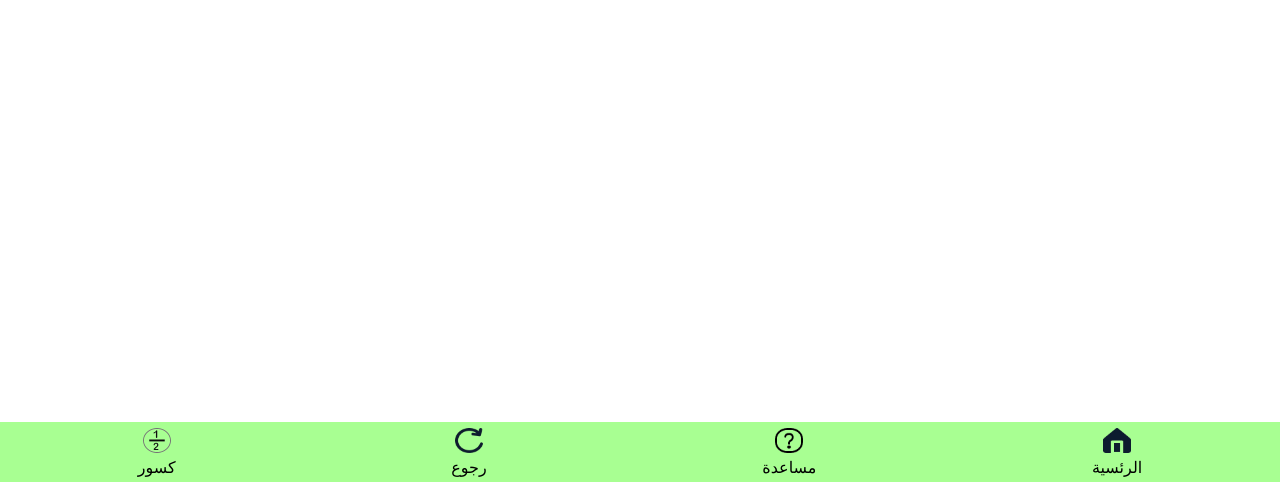
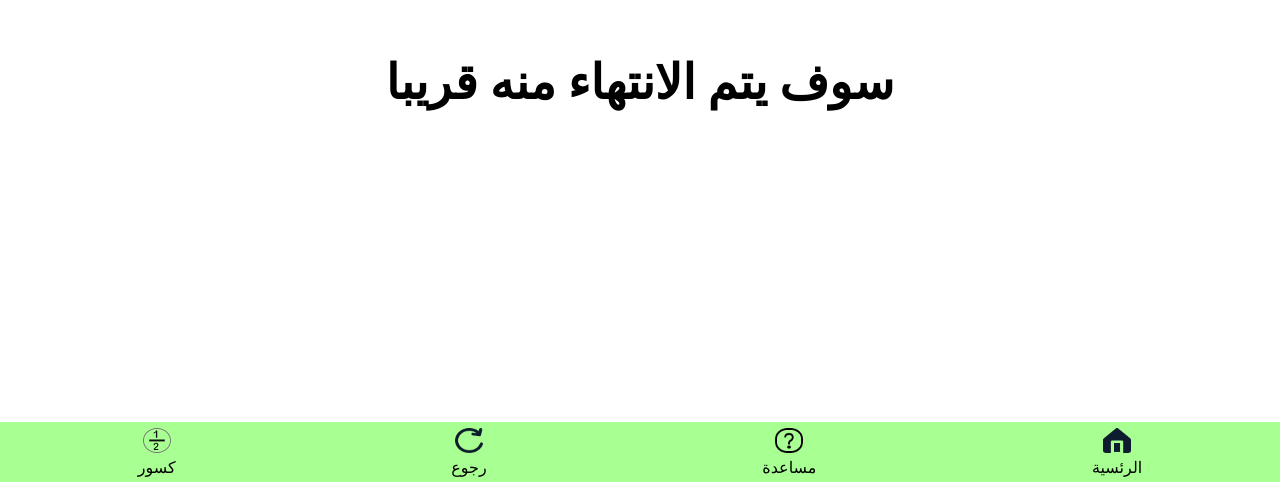
Before and after one commit to TryOmar/qiasat-aradi, a plain HTML site: page Page2/index.html in a window 1280 px wide. Shown: the part 318-800 px from the top of the page. Drawn offline with Linux system fonts and the light colour scheme.

Commit message:
Adding big text Finishing soon in the page 2

```diff
--- a/Page2/index.html
+++ b/Page2/index.html
@@ -1,12 +1,17 @@
 <!DOCTYPE html>
 <html lang="en">
+
 <head>
   <meta charset="UTF-8">
   <meta name="viewport" content="width=device-width, initial-scale=1.0">
   <link rel="stylesheet" href="../nav.css">
   <title>Document</title>
 </head>
+
 <body>
+  <div style="position: absolute; top: 50%; left: 50%; transform: translate(-50%, -50%);">
+    <p style="font-size: 48px; font-weight: bold;">سوف يتم الانتهاء منه قريبا</p>
+  </div>
   <div class="nav" dir="rtl">
     <a href="help2/index.html" class="nav-box">
       <img src="../imgs/nav1.png" alt="nav1" />
@@ -28,4 +33,5 @@
   </div>
   <script src="../nav.js"></script>
 </body>
+
 </html>
```
Lines whose indentation alone changed are shown as unchanged.
